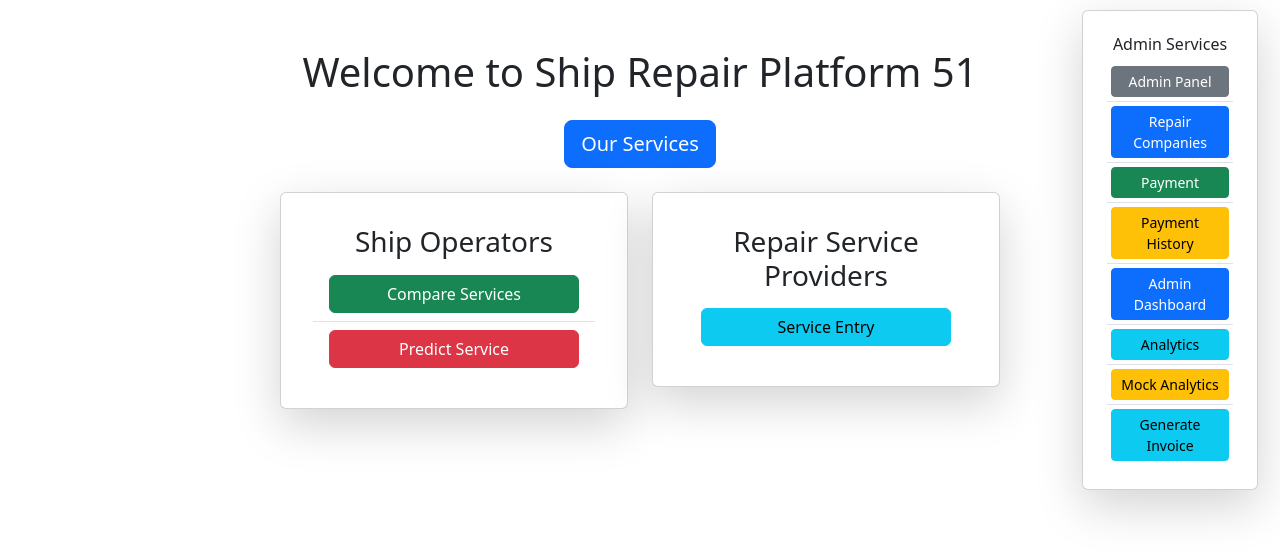
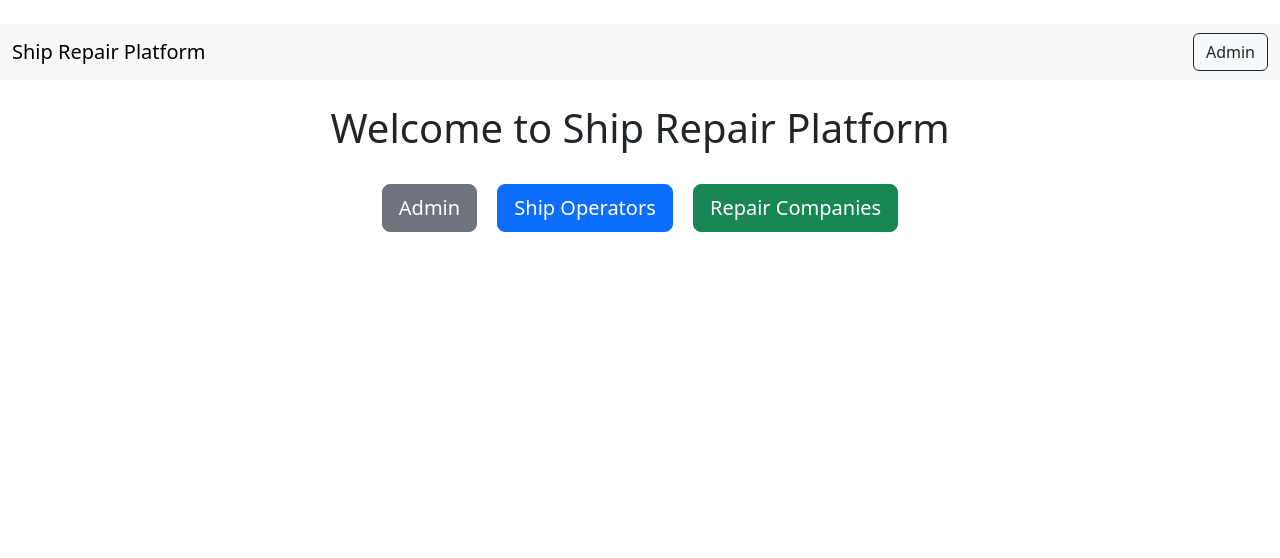
Before and after one commit to serhansarac/ShipRepairPlatform60, a Django app: page / in a window 1280 px wide. Shown: the top 558 px of the page. Run offline with Django 5.2, Linux system fonts and the light colour scheme; parts of the project's set-up code (start-up, migrations or seed data) failed here and were passed over.

Commit message:
Admin butonu eklendi

```diff
--- a/core/templates/base.html
+++ b/core/templates/base.html
@@ -1,13 +1,60 @@
 <!DOCTYPE html>
-<html>
+<html lang="en">
 <head>
+    <meta charset="UTF-8">
+    <meta name="viewport" content="width=device-width, initial-scale=1.0">
     <title>{% block title %}Ship Repair Platform{% endblock %}</title>
-    <link href="https://cdn.jsdelivr.net/npm/bootstrap@5.3.0-alpha3/dist/css/bootstrap.min.css" rel="stylesheet">
+    <link rel="stylesheet" href="https://cdn.jsdelivr.net/npm/bootstrap@5.3.0/dist/css/bootstrap.min.css">
+    <script>
+        function toggleSection(sectionId) {
+            let sections = document.querySelectorAll(".toggle-section");
+            sections.forEach(sec => sec.style.display = "none");
+
+            let targetSection = document.getElementById(sectionId);
+            if (targetSection) {
+                targetSection.style.display = "block";
+            }
+        }
+    </script>
 </head>
 <body>
-    <div class="container">
-        {% block content %}
-        {% endblock %}
+    <nav class="navbar navbar-expand-lg navbar-light bg-light">
+        <div class="container-fluid">
+            <a class="navbar-brand" href="#">Ship Repair Platform</a>
+            <button class="navbar-toggler" type="button" data-bs-toggle="collapse" data-bs-target="#navbarNav" aria-controls="navbarNav" aria-expanded="false" aria-label="Toggle navigation">
+                <span class="navbar-toggler-icon"></span>
+            </button>
+            <div class="collapse navbar-collapse" id="navbarNav">
+                <ul class="navbar-nav ms-auto">
+                    <li class="nav-item">
+                        <button class="btn btn-outline-dark" onclick="toggleSection('admin-section')">Admin</button>
+                    </li>
+                </ul>
+            </div>
+        </div>
+    </nav>
+
+    <div class="container mt-4">
+        {% block content %}{% endblock %}
+    </div>
+
+    <!-- Admin Services -->
+    <div id="admin-section" class="container mt-4 toggle-section" style="display: none;">
+        <div class="card shadow-lg p-2 mb-3 bg-white rounded">
+            <div class="card-body">
+                <h6 class="text-center">Admin Services</h6>
+                <ul class="list-group list-group-flush">
+                    <li class="list-group-item p-1"><a href="{% url 'admin:index' %}" class="btn btn-secondary btn-sm w-100">Admin Panel</a></li>
+                    <li class="list-group-item p-1"><a href="{% url 'payment_page' %}" class="btn btn-success btn-sm w-100">Payment</a></li>
+                    <li class="list-group-item p-1"><a href="{% url 'payment_history' %}" class="btn btn-warning btn-sm w-100">Payment History</a></li>
+                    <li class="list-group-item p-1"><a href="{% url 'admin_dashboard' %}" class="btn btn-primary btn-sm w-100">Admin Dashboard</a></li>
+                    <li class="list-group-item p-1"><a href="{% url 'analytics' %}" class="btn btn-info btn-sm w-100">Analytics</a></li>
+                    <li class="list-group-item p-1"><a href="{% url 'mock_analytics' %}" class="btn btn-warning btn-sm w-100">Mock Analytics</a></li>
+                    <li class="list-group-item p-1"><a href="{% url 'invoice' %}" class="btn btn-info btn-sm w-100">Generate Invoice</a></li>
+                    <li class="list-group-item p-1"><a href="{% url 'repair_service' %}" class="btn btn-danger btn-sm w-100">Repair Service</a></li>
+                </ul>
+            </div>
+        </div>
     </div>
 </body>
 </html>
--- a/core/templates/core/home.html
+++ b/core/templates/core/home.html
@@ -3,36 +3,37 @@
 {% block title %}Home{% endblock %}
 
 {% block content %}
-<h1 class="text-center my-4">Welcome to Ship Repair Platform 51</h1>
-<div class="text-center mb-4">
-    <a href="{% url 'services' %}" class="btn btn-primary btn-lg">Our Services</a>
+<h1 class="text-center my-4">Welcome to Ship Repair Platform</h1>
+
+<div class="container text-center">
+    <!-- Main Buttons -->
+    <button class="btn btn-secondary btn-lg m-2" onclick="toggleSection('admin-section')">Admin</button>
+    <button class="btn btn-primary btn-lg m-2" onclick="toggleSection('ship-operators-section')">Ship Operators</button>
+    <button class="btn btn-success btn-lg m-2" onclick="toggleSection('repair-companies-section')">Repair Companies</button>
 </div>
-<div class="container">
-    <div class="row">
-        <!-- Admin Services (Updated) -->
-        <div class="col-md-2 offset-md-10" style="position: absolute; top: 10px; right: 10px; width: 200px;">
-            <div class="card shadow-lg p-2 mb-3 bg-white rounded">
+
+<div class="container mt-4">
+    <!-- Admin Section (Initially Hidden) -->
+    <div id="admin-section" class="toggle-section" style="display: none;">
+        <div class="card shadow-lg p-3 mb-5 bg-white rounded">
             <div class="card-body">
-                    <h6 class="text-center">Admin Services</h6>
+                <h3 class="text-center">Admin Services</h3>
                 <ul class="list-group list-group-flush">
-                        <li class="list-group-item p-1"><a href="{% url 'admin:index' %}" class="btn btn-secondary btn-sm w-100">Admin Panel</a></li>
-                        <li class="list-group-item p-1"><a href="{% url 'repair_companies' %}" class="btn btn-primary btn-sm w-100">Repair Companies</a></li>
-                        <li class="list-group-item p-1"><a href="{% url 'payment_page' %}" class="btn btn-success btn-sm w-100">Payment</a></li>
-                        <li class="list-group-item p-1"><a href="{% url 'payment_history' %}" class="btn btn-warning btn-sm w-100">Payment History</a></li>
-                        <li class="list-group-item p-1"><a href="{% url 'admin_dashboard' %}" class="btn btn-primary btn-sm w-100">Admin Dashboard</a></li>
-                        <li class="list-group-item p-1"><a href="{% url 'analytics' %}" class="btn btn-info btn-sm w-100">Analytics</a></li>
-                        <li class="list-group-item p-1"><a href="{% url 'mock_analytics' %}" class="btn btn-warning btn-sm w-100">Mock Analytics</a></li>
-                        <li class="list-group-item p-1"><a href="{% url 'invoice' %}" class="btn btn-info btn-sm w-100">Generate Invoice</a></li>
+                    <li class="list-group-item"><a href="{% url 'admin:index' %}" class="btn btn-secondary w-100">Admin Panel</a></li>
+                    <li class="list-group-item"><a href="{% url 'payment_page' %}" class="btn btn-success w-100">Payment</a></li>
+                    <li class="list-group-item"><a href="{% url 'payment_history' %}" class="btn btn-warning w-100">Payment History</a></li>
+                    <li class="list-group-item"><a href="{% url 'admin_dashboard' %}" class="btn btn-primary w-100">Admin Dashboard</a></li>
+                    <li class="list-group-item"><a href="{% url 'analytics' %}" class="btn btn-info w-100">Analytics</a></li>
+                    <li class="list-group-item"><a href="{% url 'mock_analytics' %}" class="btn btn-warning w-100">Mock Analytics</a></li>
+                    <li class="list-group-item"><a href="{% url 'invoice' %}" class="btn btn-info w-100">Generate Invoice</a></li>
+                    <li class="list-group-item"><a href="/admin/core/companyservice/" class="btn btn-danger w-100">Repair Service</a></li>
                 </ul>
             </div>
         </div>
     </div>
 
-        <!-- Main Content: Ship Operators & Repair Providers (Centered) -->
-        <div class="col-md-8 offset-md-2">
-            <div class="row">
-                <!-- Ship Operators Services -->
-                <div class="col-md-6">
+    <!-- Ship Operators Section (Initially Hidden) -->
+    <div id="ship-operators-section" class="toggle-section" style="display: none;">
         <div class="card shadow-lg p-3 mb-5 bg-white rounded">
             <div class="card-body">
                 <h3 class="text-center">Ship Operators</h3>
@@ -44,8 +45,8 @@
         </div>
     </div>
 
-                <!-- Ship Repair Providers -->
-                <div class="col-md-6">
+    <!-- Repair Companies Section (Initially Hidden) -->
+    <div id="repair-companies-section" class="toggle-section" style="display: none;">
         <div class="card shadow-lg p-3 mb-5 bg-white rounded">
             <div class="card-body">
                 <h3 class="text-center">Repair Service Providers</h3>
@@ -56,7 +57,19 @@
         </div>
     </div>
 </div>
-        </div>
-    </div>
-</div>
+
+<!-- JavaScript for Toggle Functionality -->
+<script>
+    function toggleSection(sectionId) {
+        let section = document.getElementById(sectionId);
+        let allSections = document.querySelectorAll('.toggle-section');
+        allSections.forEach(sec => {
+            if (sec.id !== sectionId) {
+                sec.style.display = 'none';
+            }
+        });
+        section.style.display = (section.style.display === 'none' || section.style.display === '') ? 'block' : 'none';
+    }
+</script>
+
 {% endblock %}
```
Lines whose indentation alone changed are shown as unchanged.
